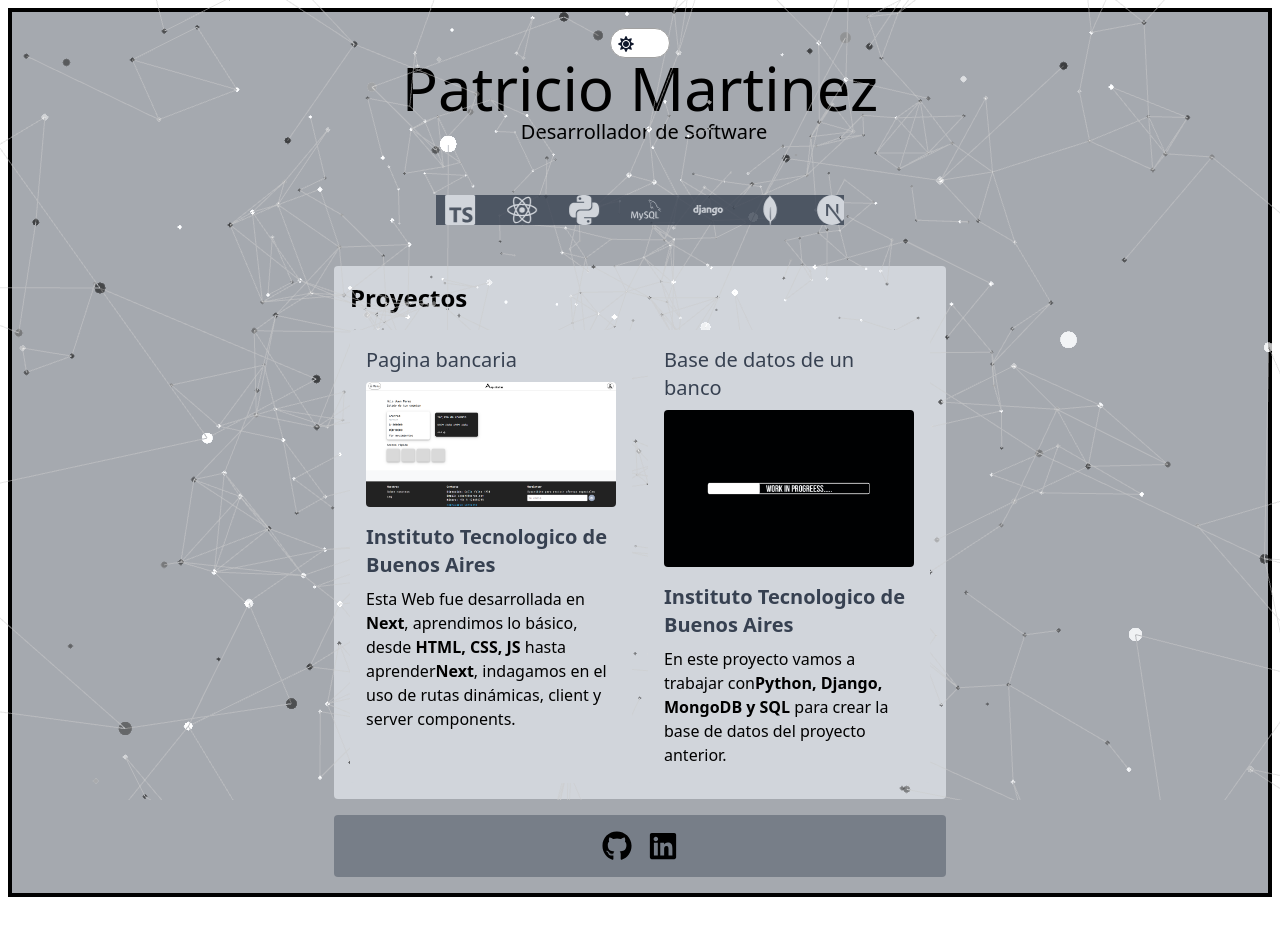
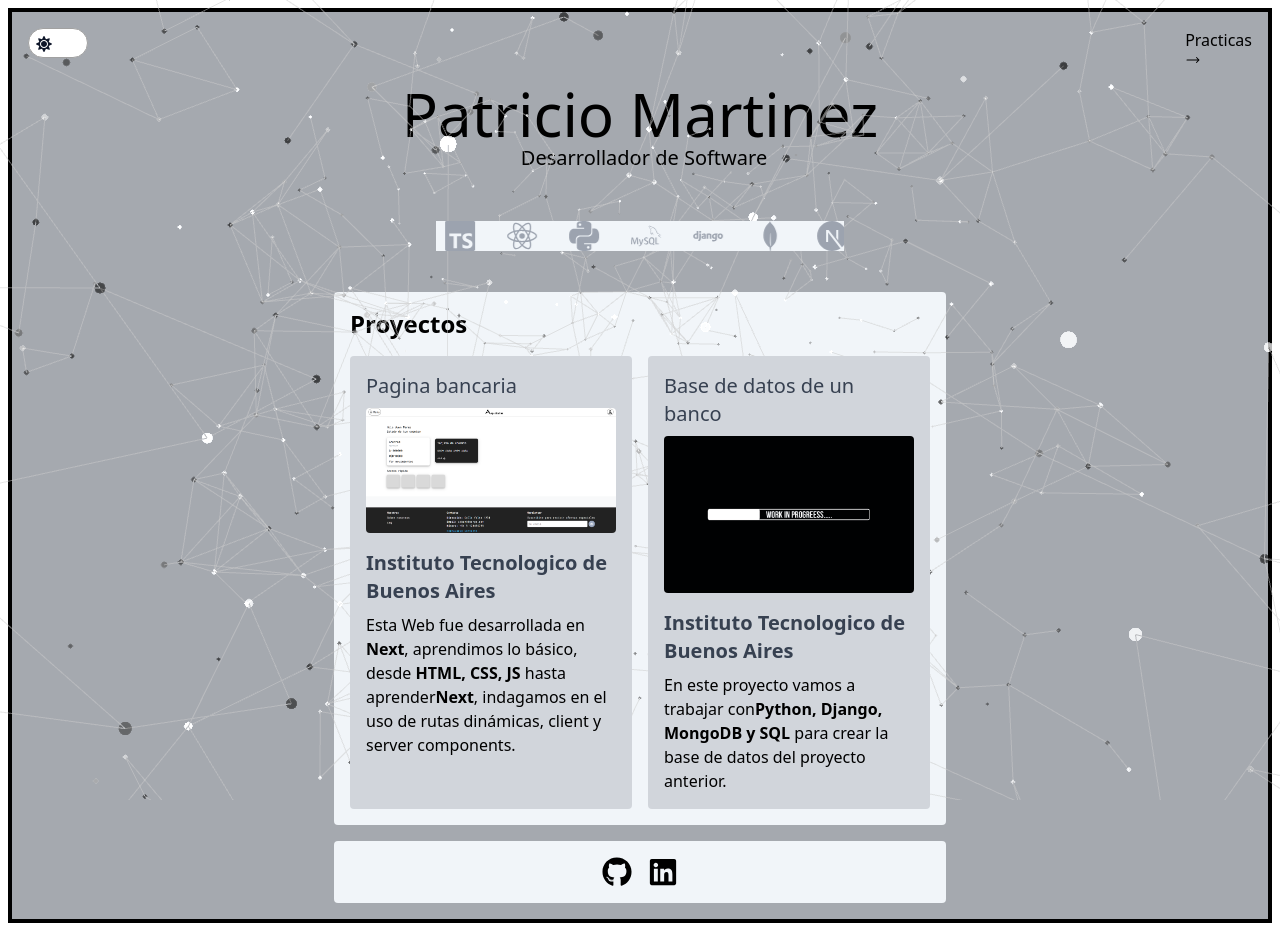
Before and after one commit to Pato-deve/patofolio, a Next.js app: page / in a window 1280 px wide. Before the commit the page ends 905 px from the top, so only its background shows below. Built offline with nearby package versions, Linux system fonts and the light colour scheme.

Commit message:
add practicas page and change colors

```diff
--- a/src/app/page.tsx
+++ b/src/app/page.tsx
@@ -4,14 +4,22 @@ import IconGallery from "../components/icons";
 import Toggle from "../components/ToggleTheme";
 import Image from "next/image";
 import { FaGithub, FaLinkedin } from "react-icons/fa6";
+import Link from "next/link";
+import { HiArrowLongRight } from "react-icons/hi2";
 
 const Home: React.FC = () => {
   return (
     <div className="relative w-full min-h-screen overflow-x-hidden bg-white dark:bg-black">
       <ParticlesThree />
       <div className="space-y-4 m-2 flex flex-col z-10 bg-gray-800/40 dark:bg-gray-800/60 min-w-screen min-h-screen border-4 border-black p-4 dark:border-white">
+        <div className="flex justify-between z-20">
+          <Toggle />
+          <Link href="/practicas">
+            Practicas
+            <HiArrowLongRight />
+          </Link>
+        </div>
         <main className="flex flex-col items-center justify-center w-full h-full">
-          <Toggle />
           <div className="text-center opacity-100">
             <h1 className="text-3xl md:text-6xl text-black dark:text-white">
               Patricio Martinez
@@ -24,7 +32,7 @@ const Home: React.FC = () => {
             <IconGallery />
           </div>
           <section className="m-4 text-2xl text-black dark:text-white box-border w-full">
-            <div className="p-4 w-full md:w-3/4 lg:w-1/2 h-auto bg-gray-300 dark:bg-gray-700 rounded mx-auto">
+            <div className="p-4 w-full md:w-3/4 lg:w-1/2 h-auto bg-slate-100 dark:bg-gray-700 rounded mx-auto">
               <b>Proyectos</b>
               <div className="flex flex-col md:flex-row space-y-4 md:space-y-0 md:space-x-4 mt-4">
                 <div
@@ -81,7 +89,7 @@ const Home: React.FC = () => {
               </div>
             </div>
           </section>
-          <footer className="p-4 w-2/4 bg-gray-600/50 rounded flex justify-center space-x-4">
+          <footer className="p-4 w-2/4 bg-slate-100 rounded flex justify-center space-x-4 dark:bg-gray-600/50">
             <a
               href="https://github.com/Pato-deve"
               target="_blank"
--- /dev/null
+++ b/src/app/practicas/page.tsx
@@ -0,0 +1,10 @@
+const Practicas: React.FC = () => {
+  return (
+    <div className="flex justify-center">
+      Hola, Esta pagina esta vacia por el momento :p <br></br>Tambien por eso
+      esta aparte de la pagina principal
+    </div>
+  );
+};
+
+export default Practicas;
--- a/src/components/icons.tsx
+++ b/src/components/icons.tsx
@@ -28,7 +28,7 @@ const IconGallery: React.FC = () => {
   });
 
   return (
-    <div className="bg-gray-700/80 overflow-hidden w-full">
+    <div className="bg-slate-100 dark:bg-gray-700/80 overflow-hidden w-full">
       <div
         {...handlers}
         className="flex items-center justify-center space-x-8 animate-marquee whitespace-nowrap"
@@ -43,7 +43,7 @@ const IconGallery: React.FC = () => {
             key={`copy-${index}`}
             className="flex justify-center items-center"
           >
-            <Icon size={30} className="text-gray-300" />
+            <Icon size={30} className="text-gray-400 dark:text-gray-300" />
           </div>
         ))}
         {icons.map((Icon, index) => (
@@ -51,7 +51,7 @@ const IconGallery: React.FC = () => {
             key={`copy-${index}`}
             className="flex justify-center items-center"
           >
-            <Icon size={30} className="text-gray-300" />
+            <Icon size={30} className="text-gray-400 dark:text-gray-300" />
           </div>
         ))}
       </div>
```
